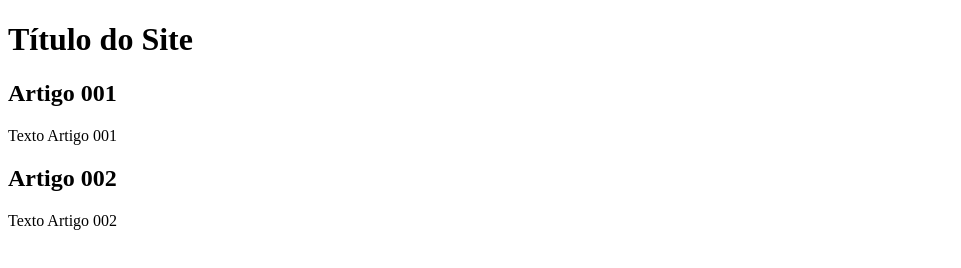
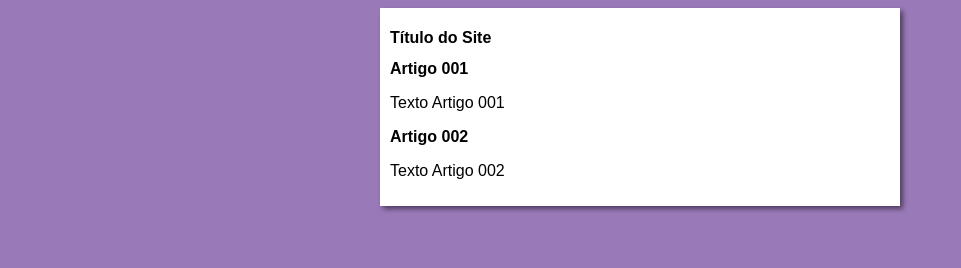
Before and after one commit to EvandroTM/Projeto-Site, a plain HTML site: page index.html in a window 1280 px wide. Shown: the whole page, without its empty margins (0-961 px from the left). Drawn offline with Linux system fonts and the light colour scheme.

Commit message:
Iniciei o design
testando outra branch para design

```diff
--- /dev/null
+++ b/estilos/style.css
@@ -0,0 +1,18 @@
+* {
+    font-family: Arial, Helvetica, sans-serif;
+    font-size: 16px;
+}
+
+body {
+    background-color:rgb(154, 121, 185)
+
+
+}
+
+main {
+    background-color: white;
+    width: 500px;
+    margin: auto;
+    padding: 10px;
+    box-shadow: 3px 3px 5px rgba(0, 0, 0, 0.493);
+}
--- a/index.html
+++ b/index.html
@@ -6,6 +6,7 @@
     <meta http-equiv="X-UA-Compatible" content="IE=edge">
     <meta name="viewport" content="width=device-width, initial-scale=1.0">
     <title>Título do Site</title>
+    <link rel="stylesheet" href="estilos/style.css">
 </head>
 
 <body>
```
